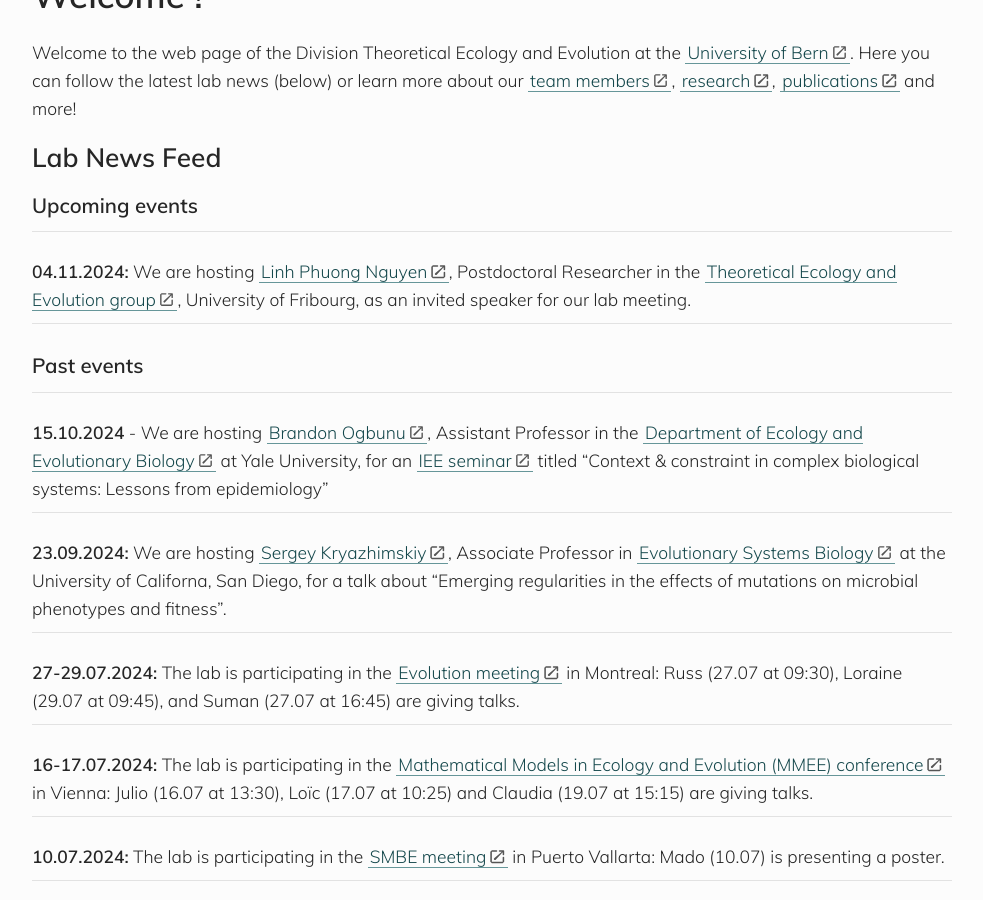
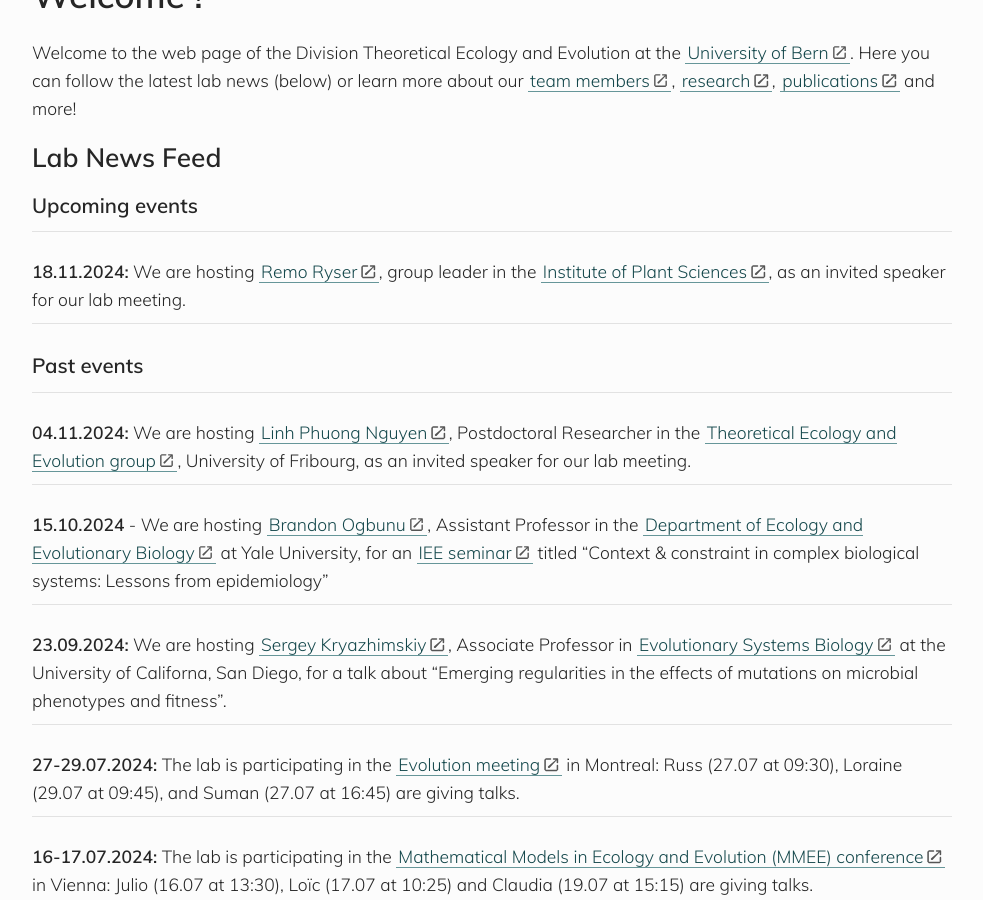
Before and after one commit to banklab/banklab.github.io, a Jekyll site: the page built from index.md, in a window 1280 px wide and 900 px high, scrolled down 383 px. Shown: the whole window, without its empty margins (148-1131 px from the left). Built offline with Jekyll 4.4.1, drawn with Linux system fonts in a browser that asks for light colours; some web fonts are replaced.

Commit message:
Update index

```diff
--- a/index.md
+++ b/index.md
@@ -14,11 +14,15 @@ Welcome to the web page of the Division Theoretical Ecology and Evolution at the
 
 ---
 
-**04.11.2024:** We are hosting [Linh Phuong Nguyen](https://linh-phuong.github.io/nguyen/), Postdoctoral Researcher in the [Theoretical Ecology and Evolution group](https://www.unifr.ch/bio/en/research/eco-evol/rohr.html), University of Fribourg, as an invited speaker for our lab meeting.
+**18.11.2024:** We are hosting [Remo Ryser](https://scholar.google.com/citations?user=PkEpS0cAAAAJ), group leader in the [Institute of Plant Sciences](https://www.ips.unibe.ch/), as an invited speaker for our lab meeting.
 
 ---
 
 ### Past events
+
+---
+
+**04.11.2024:** We are hosting [Linh Phuong Nguyen](https://linh-phuong.github.io/nguyen/), Postdoctoral Researcher in the [Theoretical Ecology and Evolution group](https://www.unifr.ch/bio/en/research/eco-evol/rohr.html), University of Fribourg, as an invited speaker for our lab meeting.
 
 ---
 
```
